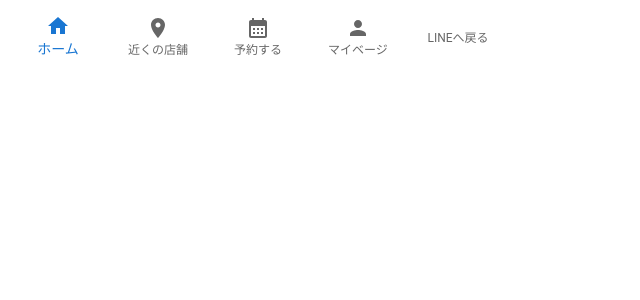
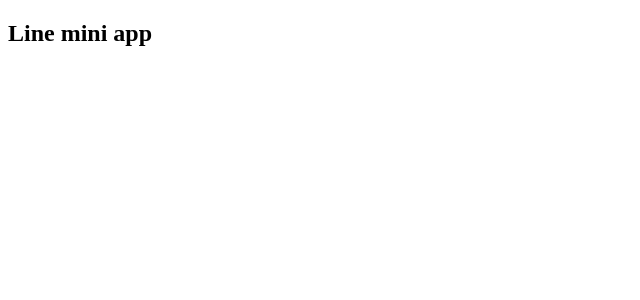
Before and after one commit to GITECVN-LIFF-APP/gitec-line-app, a React (Vite) app in the folder client/: page / in a window 1280 px wide. Shown: the top 300 px of the page, without its empty margins (0-640 px from the left). Built offline with nearby package versions, Linux system fonts and the light colour scheme.

Commit message:
update: #6 remove code un-use

```diff
--- a/client/src/App.tsx
+++ b/client/src/App.tsx
@@ -1,31 +1,8 @@
-import { BottomNavigation, BottomNavigationAction, Box } from '@mui/material'
-import React from 'react'
+// styles
 import './App.css'
-import HomeIcon from '@mui/icons-material/Home'
-import LocationOnIcon from '@mui/icons-material/LocationOn'
-import CalendarMonthIcon from '@mui/icons-material/CalendarMonth'
-import PersonIcon from '@mui/icons-material/Person'
-
 
 function App() {
-  const [value, setValue] = React.useState(0)
-  return (
-    <Box sx={{ width: 500 }}>
-      <BottomNavigation
-        showLabels
-        value={value}
-        onChange={(event, newValue) => {
-          setValue(newValue)
-        }}
-      >
-        <BottomNavigationAction label='ホーム' icon={<HomeIcon />} />
-        <BottomNavigationAction label='近くの店舗' icon={<LocationOnIcon />} />
-        <BottomNavigationAction label='予約する' icon={<CalendarMonthIcon />} />
-        <BottomNavigationAction label='マイベージ' icon={<PersonIcon />} />
-        <BottomNavigationAction label='LINEへ戻る' />
-      </BottomNavigation>
-    </Box>
-  )
+  return <h2>Line mini app</h2>
 }
 
 export default App
--- a/client/src/main.tsx
+++ b/client/src/main.tsx
@@ -1,7 +1,4 @@
 import ReactDOM from 'react-dom'
 import App from './App'
 
-
-
-
 ReactDOM.render(<App />, document.getElementById('root'))
--- a/client/tsconfig.json
+++ b/client/tsconfig.json
@@ -14,7 +14,11 @@
     "resolveJsonModule": true,
     "isolatedModules": true,
     "noEmit": true,
-    "jsx": "react-jsx"
+    "jsx": "react-jsx",
+    "baseUrl": "./src",
+    "paths": {
+      "@*": ["./*"],
+    }
   },
   "include": ["./src"]
 }
```
Also changed, not shown: 2 other files (tests, documents, lock files or other folders).
